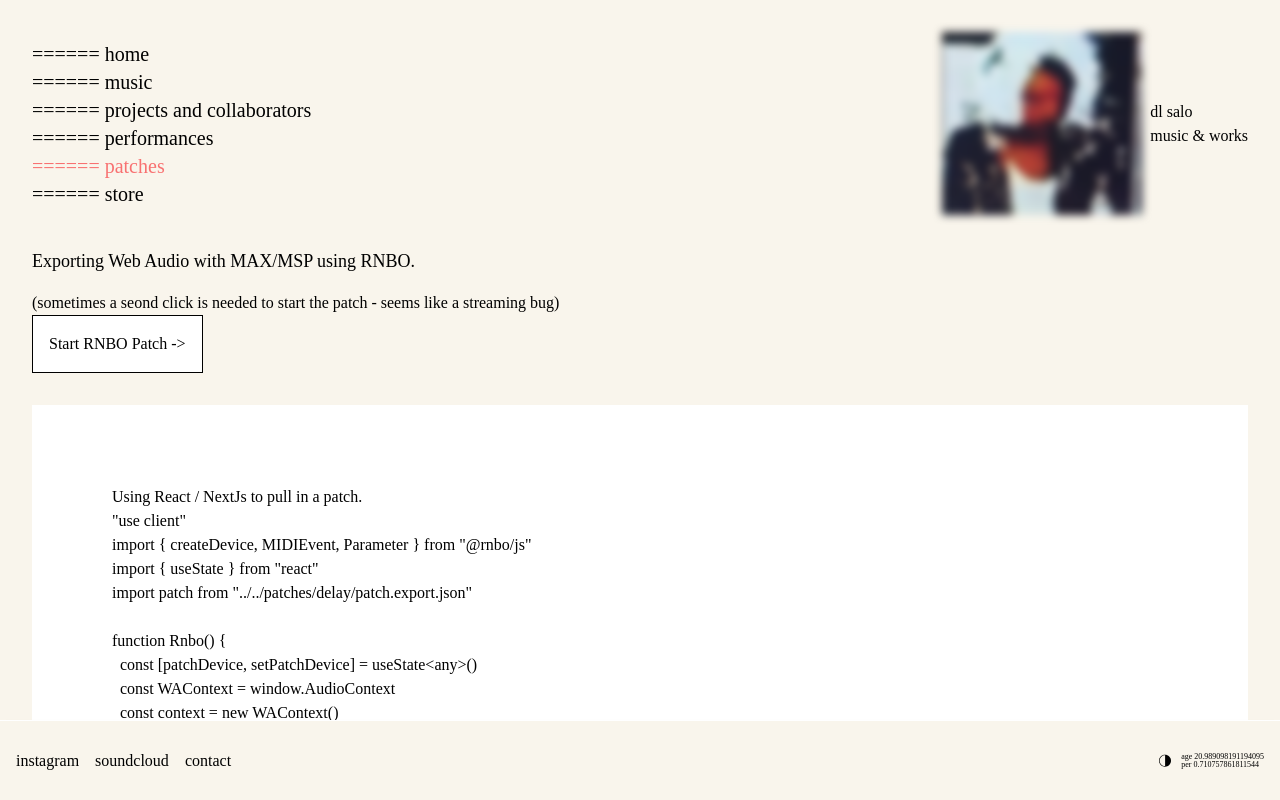
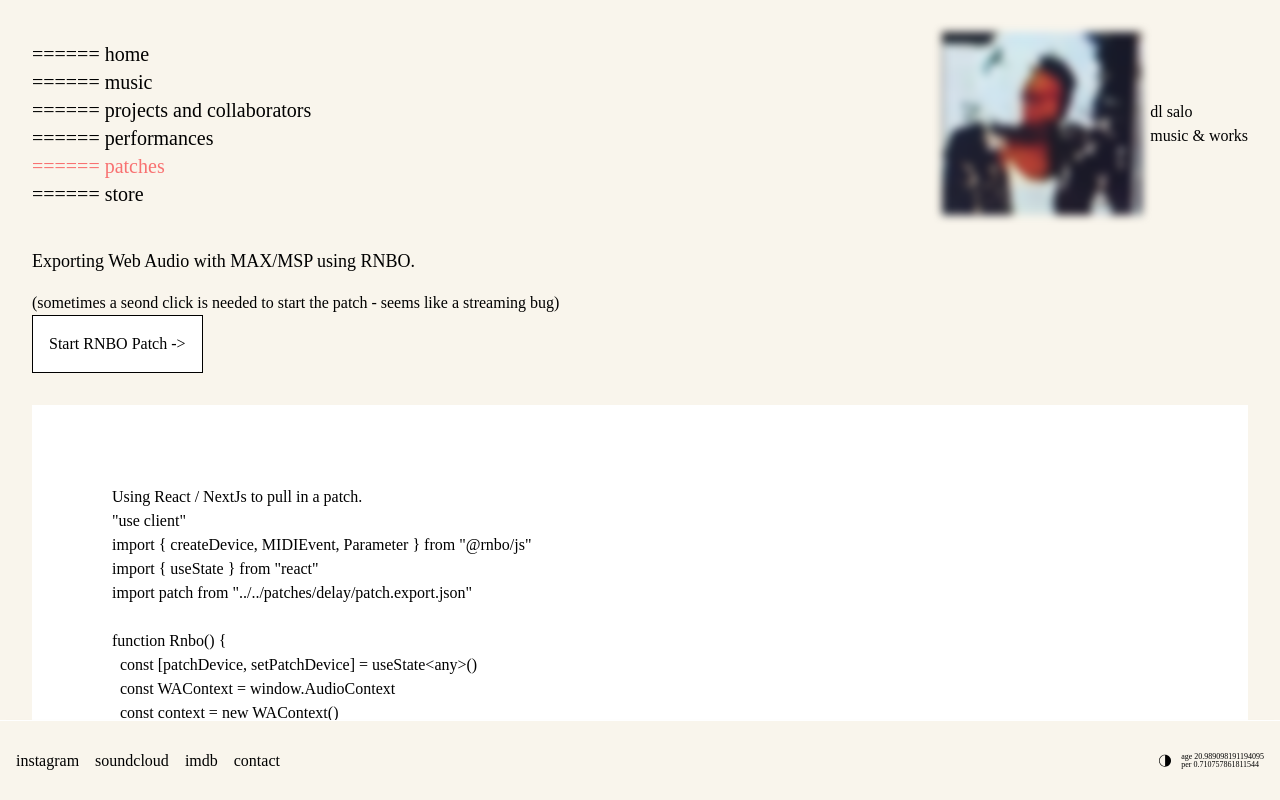
Before and after one commit to saintsalo/saintsalo-site, a Next.js app in the folder web/: page /rnbo in a window 1280 px wide. Shown: the top 800 px of the page. Built offline with nearby package versions, Linux system fonts and the light colour scheme; a web font is replaced by a local one.

Commit message:
added imdb link

```diff
--- a/web/components/Footer.tsx
+++ b/web/components/Footer.tsx
@@ -21,9 +21,12 @@ export const Footer = () => {
         <div className="social flex md:flex-row gap-4 flex-col">
           <Link href="https://www.instagram.com/saintsalo/" target="_blank">
             instagram
-          </Link>{" "}
+          </Link>
           <Link href="https://soundcloud.com/saintsalo" target="_blank">
             soundcloud
+          </Link>
+          <Link href="https://www.imdb.com/name/nm7953646/" target="_blank">
+            imdb
           </Link>
           <Link href="/contact">contact</Link>
           {/* <Link href="/scores">music scores &amp; reel</Link> */}
```
